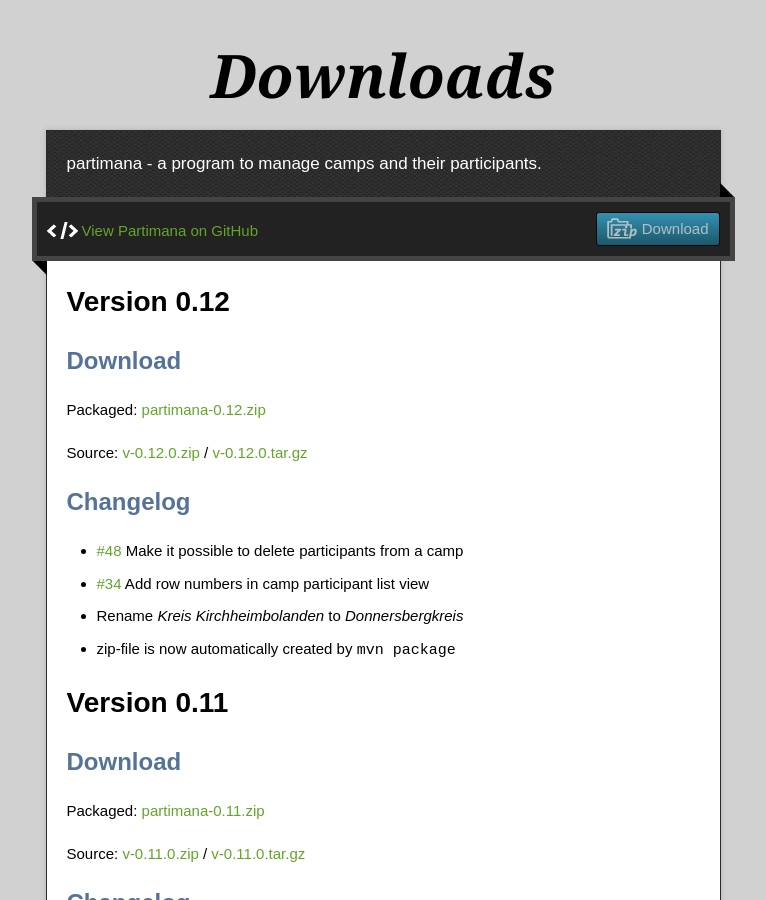
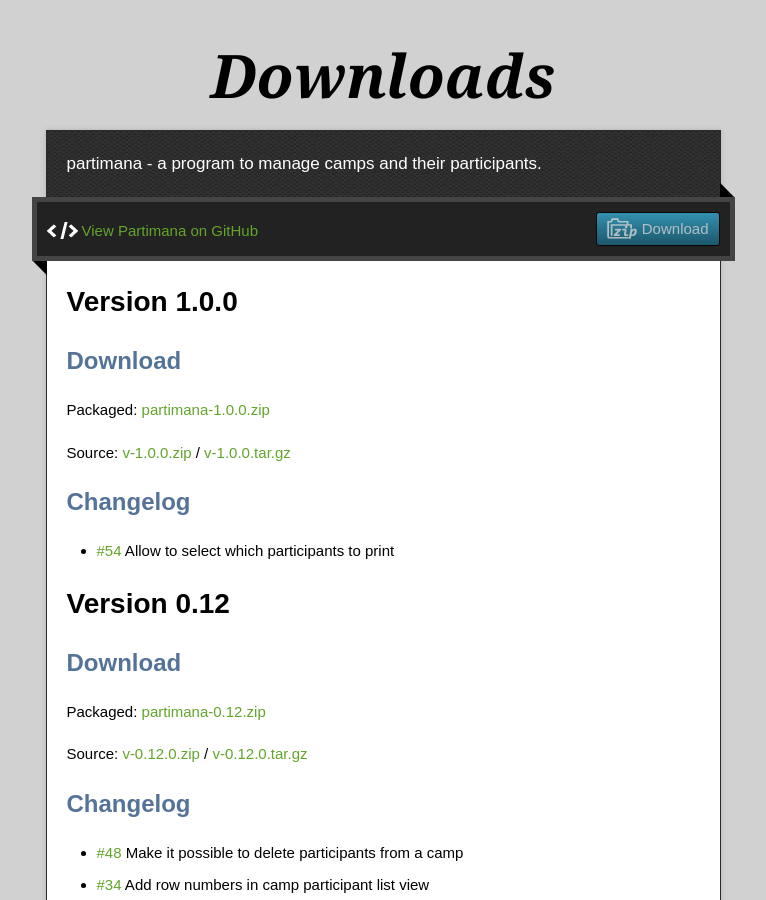
Before and after one commit to croesch/partimana, a Jekyll site: the page built from downloads.md, in a window 1280 px wide and 900 px high. Shown: the whole window, without its empty margins (257-1023 px from the left). Built offline with Jekyll 4.4.1, drawn with Linux system fonts in a browser that asks for light colours.

Commit message:
Publish 1.0.0

```diff
--- a/_layouts/default.html
+++ b/_layouts/default.html
@@ -28,7 +28,7 @@
         <div id="main" role="main">
             <div class="download-bar">
                 <div class="inner">
-                    <a href="https://github.com/croesch/partimana/releases/download/v-0.12.0/partimana-0.12.0-bin.zip"
+                    <a href="https://github.com/croesch/partimana/releases/download/v-1.0.0/partimana-1.0.0-bin.zip"
                        class="download-button zip"><span>Download</span></a>
                     <a href="https://github.com/croesch/partimana" class="code">View Partimana on GitHub</a>
                 </div>
--- a/downloads.md
+++ b/downloads.md
@@ -2,6 +2,15 @@
 layout: default
 title: Downloads
 ---
+
+# Version 1.0.0
+## Download
+Packaged: [partimana-1.0.0.zip](https://github.com/croesch/partimana/releases/download/v-1.0.0/partimana-1.0.0-bin.zip)
+
+Source: [v-1.0.0.zip](https://github.com/croesch/partimana/archive/v-1.0.0.zip) /  [v-1.0.0.tar.gz](https://github.com/croesch/partimana/archive/v-1.0.0.tar.gz)
+
+## Changelog
+* [#54](https://github.com/croesch/partimana/issues/54) Allow to select which participants to print
 
 # Version 0.12
 ## Download
```
